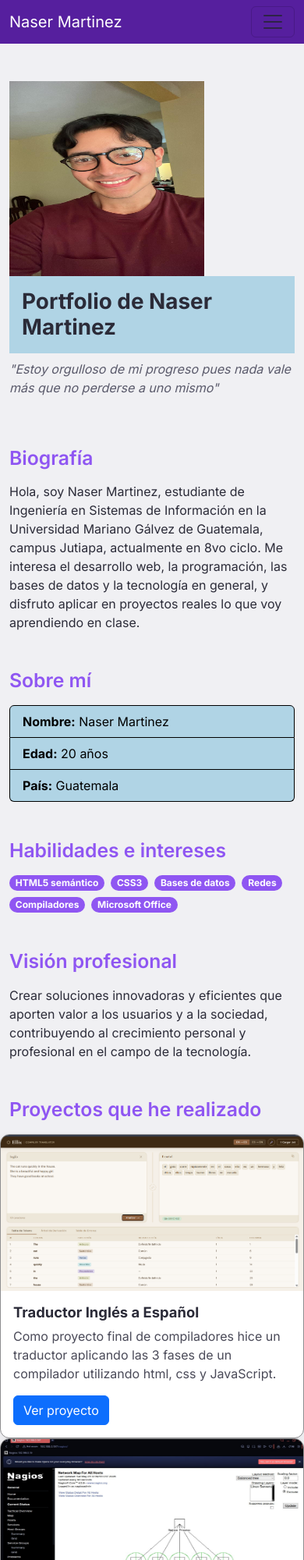
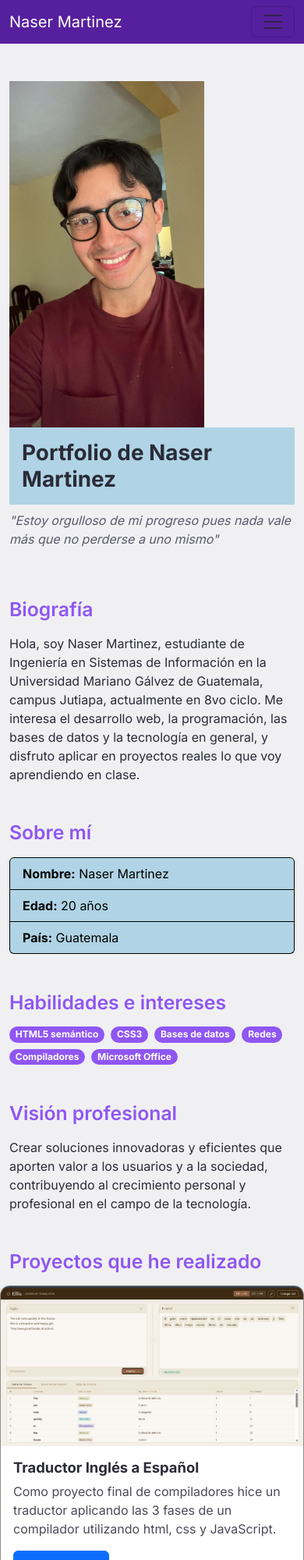
Before and after one commit to MrNaserMartinez/Portfolio_Bootstrap_5, a plain HTML site: page index.html in a window 390 px wide. Shown: the top 2000 px of the page at 78% size. Drawn offline with nearby package versions, Linux system fonts and the light colour scheme.

Commit message:
fix: corrige el diseño responsive en dispositivos móviles

```diff
--- a/index.html
+++ b/index.html
@@ -41,15 +41,16 @@
          <main>
           <div class="container">
             <section id="inicio" class="row align-items-center">
-                <div class="col-md-4">
+                <div class="col-12 col-md-4">
                     <img src="/images/SimplementeYo.jpeg"
+                    class="img-fluid"
                     title="Foto de Naser Martinez"
                     alt="Foto de Naser Martinez"
                     width="250"
                     height="250"
                     >
                 </div>
-                <div class="col-md-8">
+                <div class="col-12 col-md-8">
                     <h1 id="portfolio">Portfolio de Naser Martinez</h1>
                     <p id="frase">"Estoy orgulloso de mi progreso pues nada vale más que no perderse a uno mismo"</p>
                 </div>
@@ -100,7 +101,7 @@
                   <h2>Proyectos que he realizado</h2>
 
                 <div class="row">
-                    <article class="proyecto card h-100 col-md-4">
+                    <article class="proyecto card h-100 col-12 col-md-4">
                         <img src="/images/ellix.png" width="200" height="200" class="card-img-top" alt="Captura del proyecto Traductor Inglés a Español">
                         <div class="card-body">
                             <h3 class="proyecto__titulo card-title"><strong>Traductor Inglés a Español</strong> </h3>
@@ -109,7 +110,7 @@
                         </div>
                     </article>
 
-                    <article class="proyecto card h-100 col-md-4">
+                    <article class="proyecto card h-100 col-12 col-md-4">
                         <img src="/images/nagios.png" width="200" height="200" class="card-img-top" alt="Captura del proyecto de monitoreo con Nagios">
                         <div class="card-body">
                             <h3 class="proyecto__titulo card-title"><strong>Sistema de monitoreo en tiempo real de dispositivos con diferentes SO</strong></h3>
@@ -118,7 +119,7 @@
                         </div>
                     </article>
 
-                    <article class="proyecto card h-100 col-md-4">
+                    <article class="proyecto card h-100 col-12 col-md-4">
                         <img src="/images/nube.png" width="200" height="200" class="card-img-top" alt="Captura del proyecto de nube personal">
                         <div class="card-body">
                             <h3 class="proyecto__titulo card-title"><strong>Nube personal</strong></h3>
--- a/styles/styles.css
+++ b/styles/styles.css
@@ -74,6 +74,11 @@ h2{
 h3{
     color: var(--color-celeste);
     font-weight: 600;
+}
+
+img{
+    max-width:100%;
+    height:auto;
 }
 
 
```
